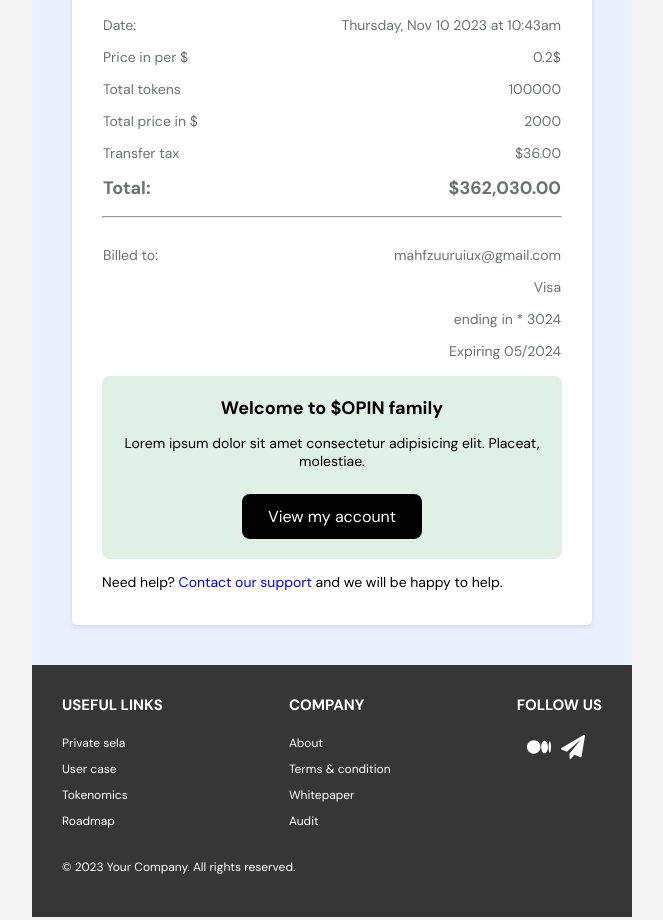
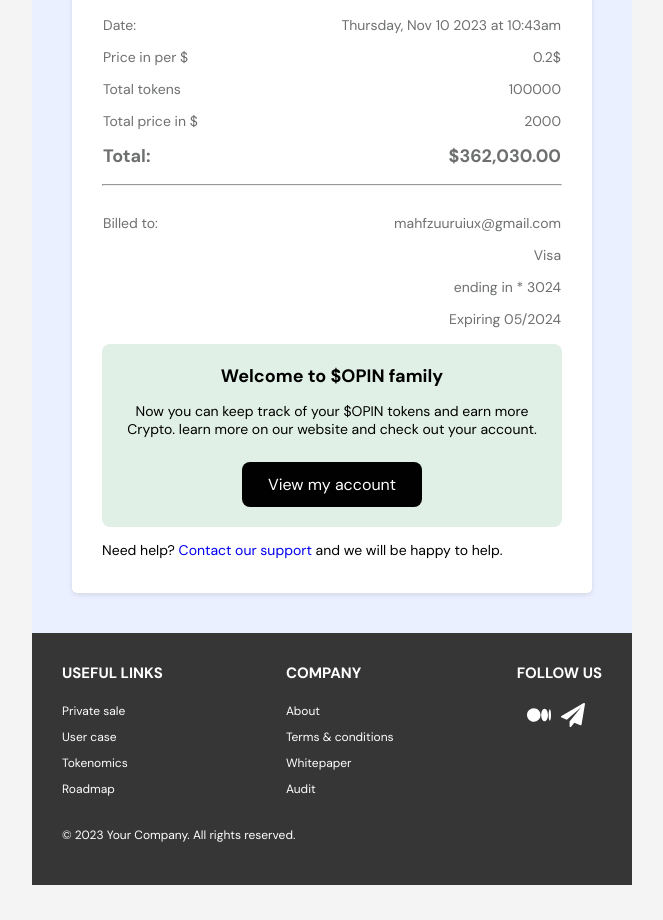
Before and after one commit to mahfuzurrah/Email-Template, a plain HTML site: page index.html in a window 1280 px wide. Shown: the part 400-1320 px from the top of the page, without its empty margins (308-971 px from the left). Drawn offline with Linux system fonts and the light colour scheme.

Commit message:
index.html
Add new code

```diff
--- a/index.html
+++ b/index.html
@@ -187,10 +187,7 @@
                             <td>Total price in $</td>
                             <td>2000</td>
                         </tr>
-                        <tr>
-                            <td>Transfer tax</td>
-                            <td>$36.00</td>
-                        </tr>
+
                         <tr>
                             <td>
                                 <h3>Total:</h3>
@@ -229,8 +226,7 @@
                 <div style="padding: 20px; background: #e0f0e6; border-radius: 8px">
                     <h3>Welcome to $OPIN family</h3>
                     <p style="text-align: center">
-                        Lorem ipsum dolor sit amet consectetur adipisicing elit. Placeat,
-                        molestiae.
+                        Now you can keep track of your $OPIN tokens and earn more Crypto. learn more on our website and check out your account.
                     </p>
                     <a href="#" class="btn">View my account</a>
                 </div>
@@ -247,7 +243,7 @@
                 <div class="items">
                     <h3>USEFUL LINKS</h3>
                     <div style="display: flex; flex-direction: column; gap: 10px">
-                        <a href="">Private sela</a>
+                        <a href="">Private sale</a>
                         <a href="">User case</a>
                         <a href="">Tokenomics</a>
                         <a href="">Roadmap</a>
@@ -257,7 +253,7 @@
                     <h3>COMPANY</h3>
                     <div style="display: flex; flex-direction: column; gap: 10px">
                         <a href="">About</a>
-                        <a href="">Terms & condition</a>
+                        <a href="">Terms & conditions</a>
                         <a href="">Whitepaper</a>
                         <a href="">Audit</a>
                     </div>
```
